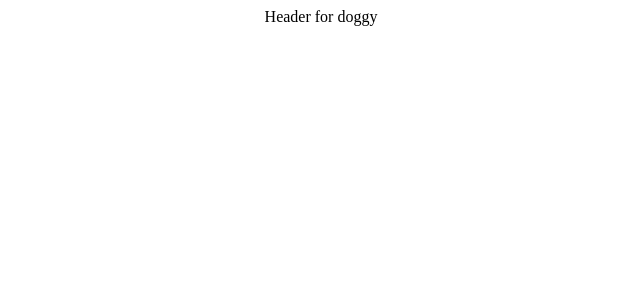
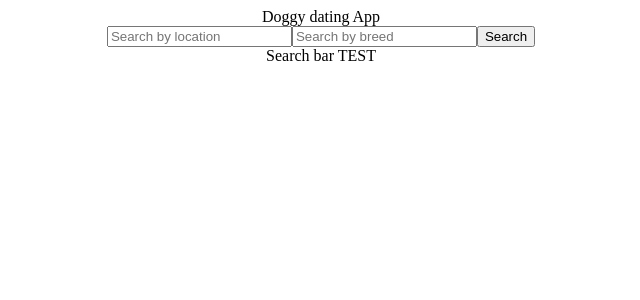
Before and after one commit to team-woof/doggy-app, a React (Create React App) app: page /search in a window 1280 px wide. Shown: the top 300 px of the page, without its empty margins (319-959 px from the left). Built offline with nearby package versions, Linux system fonts and the light colour scheme.

Commit message:
Search & Home component set

```diff
--- a/src/App.js
+++ b/src/App.js
@@ -1,8 +1,9 @@
 import React from "react";
 import { Route, Switch } from "react-router-dom";
 import "./App.css";
-import HomeRoute from "./routes/HomeRoute";
+import HomeContainer from "./Containers/HomeContainer";
 import { Header } from "./components/Header";
+import SearchContainer from "./Containers/SearchContainer"
 
 class App extends React.Component {
   render() {
@@ -10,7 +11,8 @@ class App extends React.Component {
       <div className="App">
         <Header />
         <Switch>
-          <Route exact path="/" render={() => <HomeRoute />} />
+          <Route exact path="/" render={() => <HomeContainer />} />
+          <Route exact path='/search' render={() => <SearchContainer/>}/>
         </Switch>
       </div>
     );
--- /dev/null
+++ b/src/Containers/SearchContainer.js
@@ -0,0 +1,19 @@
+import { connect } from 'react-redux';
+import Search from '../components/Search'
+
+
+const mapStateToProps = reduxState => {
+  return {
+
+    title: "TEST"
+
+  }
+}
+
+const mapDispatchToProps = dispatch => {
+  return {
+
+  }
+}
+
+export default connect(mapStateToProps, mapDispatchToProps)(Search)
--- a/src/components/Header.js
+++ b/src/components/Header.js
@@ -4,7 +4,7 @@ export class Header extends Component {
   render() {
     return (
       <header>
-        <div>Header for doggy</div>
+        <div>Doggy dating App</div>
       </header>
     );
   }
--- /dev/null
+++ b/src/components/Search.js
@@ -0,0 +1,18 @@
+import React from 'react';
+
+class Search extends React.Component {
+  render() {
+    return (
+      <div>
+        <form>
+          <input placeholder="Search by location" />
+          <input placeholder="Search by breed" />
+          <button>Search</button>
+        </form>
+        Search bar {this.props.title}
+      </div>
+    );
+  }
+}
+
+export default Search;
```
Also changed, not shown: src/Containers/HomeContainer.js (renamed from src/routes/HomeRoute.js).
